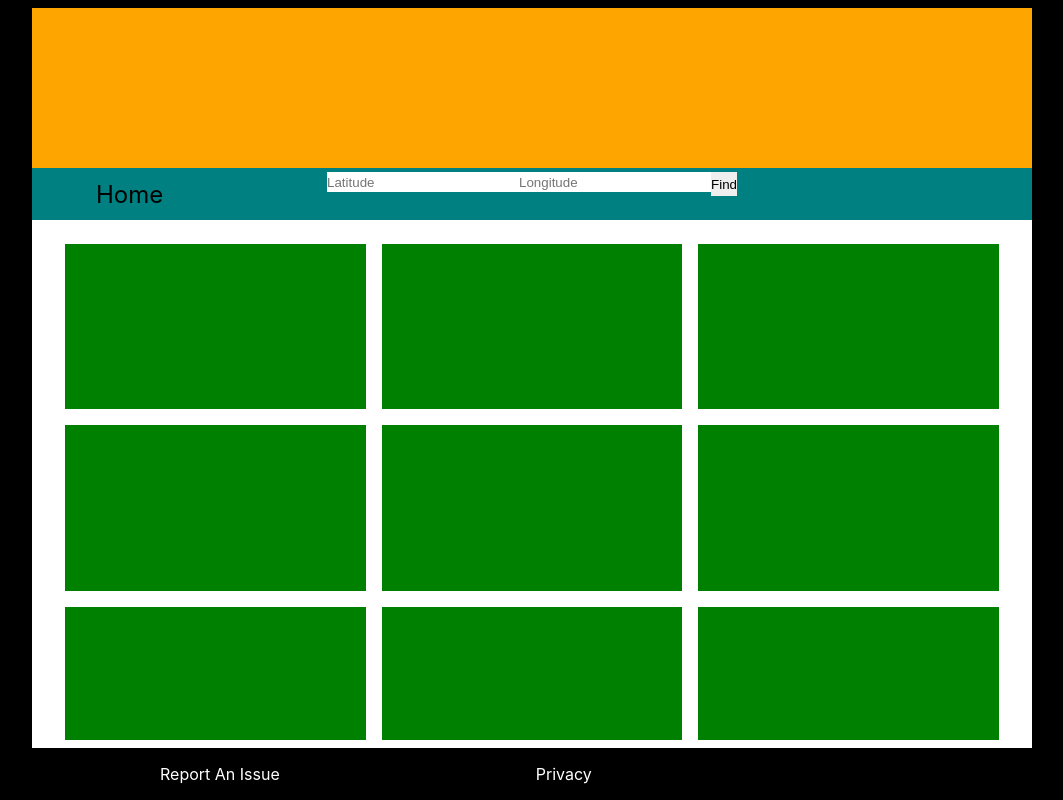
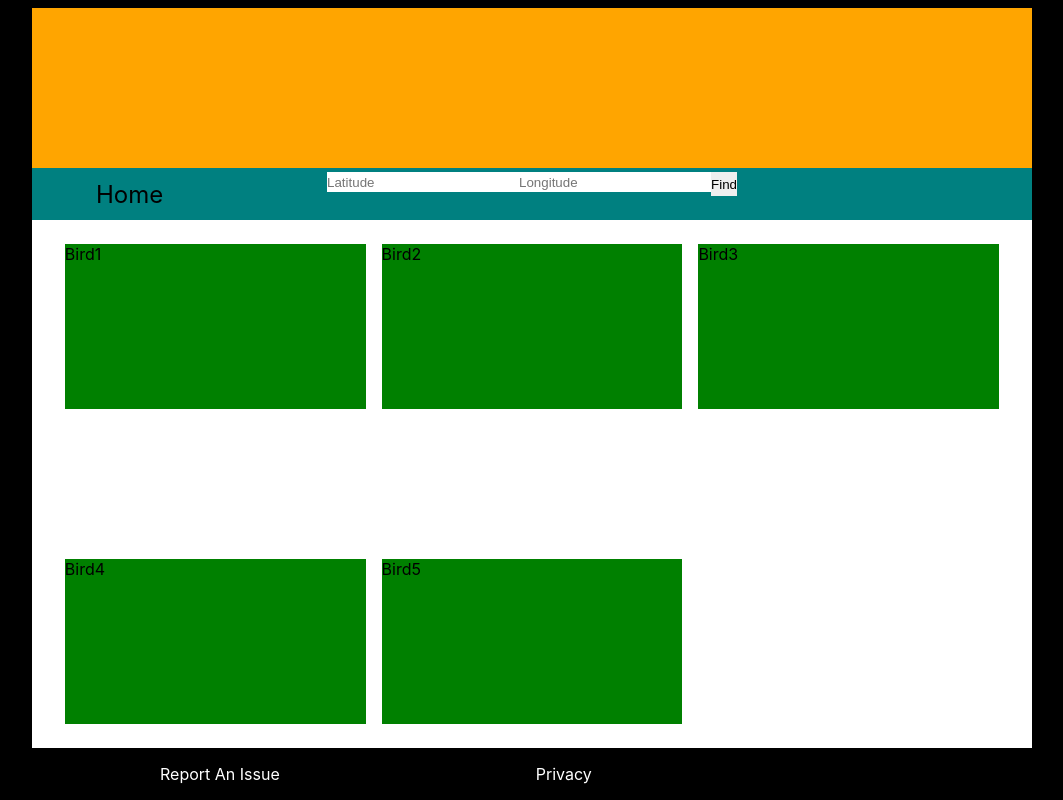
Before and after one commit to rosscarnegie/project-2_whoot, a React (Create React App) app: page / in a window 1280 px wide. Shown: the whole page, without its empty margins (108-1171 px from the left). Built offline with nearby package versions, Linux system fonts and the light colour scheme.

Commit message:
got api results to map and display in a div. This completes the main portion of my project

```diff
--- a/src/App.js
+++ b/src/App.js
@@ -1,4 +1,4 @@
-import React, {useState} from 'react'
+import React, {useEffect, useState} from 'react'
 import Cover from './Components/Cover/Cover'
 import NavBar from './Components/NavBar/NavBar'
 import ThumbNailsList from './Components/ThumbNailsList/ThumbNailsList'
@@ -9,7 +9,7 @@ import './App.css';
 
 
 function App() {
-  const startThumbails = [
+  const startThumbnails = [
     {comName: "Bird1",
     sciName: "Birdus Unus"},
     {comName: "Bird2",
@@ -21,7 +21,9 @@ function App() {
     {comName: "Bird5",
     sciName: "Birdus Cinqus"},
   ]
-  const [currentThumbNails, setThumbNails] = useState(startThumbails);
+
+  const [currentThumbNails, setThumbNails] = useState(startThumbnails);
+
   const [currentCoord, setCoord] = useState({
     latitude: "",
     longitude: "",
@@ -29,7 +31,7 @@ function App() {
 
 const handleChange = (event) => {
   setCoord({...currentCoord, [event.target.name]: event.target.value})
-  setThumbNails({...currentThumbNails, [event.target.name]: event.target.value})
+  //setThumbNails({...currentThumbNails, [event.target.name]: event.target.value})
 }
 
 const handleSubmit = (event) => {
@@ -40,16 +42,19 @@ const handleSubmit = (event) => {
     headers: {"X-eBirdApiToken": "3ehbfu8dqaf"},
     redirect: 'follow'};
 
-fetch(`https://api.ebird.org/v2/data/obs/geo/recent?lat=${currentCoord.latitude}&lng=${currentCoord.longitude}&sort=date&dist=50&back=30`, requestOptions)
-    .then(response => response.text())
+  fetch(`https://api.ebird.org/v2/data/obs/geo/recent?lat=${currentCoord.latitude}&lng=${currentCoord.longitude}&sort=date&dist=50&back=30`, requestOptions)
+    .then(response => response.json())
     .then(result => setThumbNails(result))
     .then(result => console.log(result))
-    .catch(error => console.log('error', error))
+    .catch(error => console.log('error', error));
     console.log(currentCoord);
     setCoord({latitude: "", longitude: ""})
-    console.log(currentThumbNails)
-  }
+    console.log(currentThumbNails)}
 
+    const mappedThumbnails = currentThumbNails.map((singleThumbnail, index) => {
+      return(
+      <div key={index} className="thumbNail"><p>{singleThumbnail.comName}</p></div>
+    )})
 
   return (
     <div className='appFrame'>
@@ -64,15 +69,7 @@ fetch(`https://api.ebird.org/v2/data/obs/geo/recent?lat=${currentCoord.latitude}
 {/*   <NavBar/> */}
       </header>
       <main className="thumbNailsList">
-      <div className="thumbNail"></div>
-      <div className="thumbNail"></div>
-      <div className="thumbNail"></div>
-      <div className="thumbNail"></div>
-      <div className="thumbNail"></div>
-      <div className="thumbNail"></div>
-      <div className="thumbNail"></div>
-      <div className="thumbNail"></div>
-      <div className="thumbNail"></div>
+      {mappedThumbnails ? mappedThumbnails : 'Loading...'}
         </main>
 
  {/*  <InfoSheet/>
```
